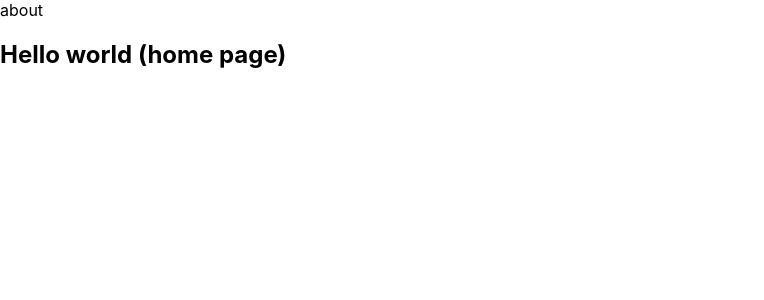
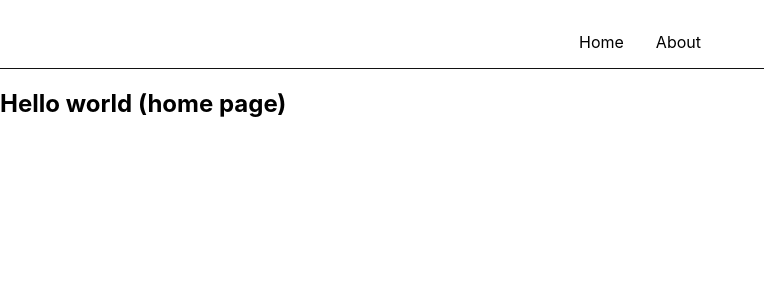
Before and after one commit to Ashkantvn/hello-world, a Next.js app: page / in a window 1280 px wide. Shown: the top 300 px of the page, without its empty margins (0-764 px from the left). Built offline with nearby package versions, Linux system fonts and the light colour scheme.

Commit message:
create a simple navbar

```diff
--- /dev/null
+++ b/component/layout.js
@@ -0,0 +1,12 @@
+import Navbar from './navbar'
+
+const Layout = ({children})=>{
+    return(
+        <div>
+            <Navbar/>
+            {children}
+        </div>
+    )
+}
+
+export default Layout;
--- a/component/navbar.jsx
+++ b/component/navbar.jsx
@@ -1,13 +1,15 @@
-
+import navStyle from '../styles/Navbar.module.css';
 import Link from "next/link";
 
-const NavBar = ()=>{
+const Navbar = ()=>{
     return(
-        <header>
+        <header className={navStyle.navbar}>
             <nav>
-                <Link href='/'>Home</Link>
-                <Link href='/about'>About</Link>
+                <Link  href='/'><a className={navStyle.link}>Home</a></Link>
+                <Link  href='/about'><a className={navStyle.link}>About</a></Link>
             </nav>
         </header>
     )
 }
+
+export default Navbar;
--- a/pages/_app.js
+++ b/pages/_app.js
@@ -1,7 +1,8 @@
-import '../styles/globals.css'
+import '../styles/globals.css';
+import Layout from '../component/layout'
 
 function App({ Component, pageProps }) {
-  return <Component {...pageProps} />
+  return <Layout> <Component {...pageProps} /></Layout>
 }
 
 export default App
--- a/pages/index.js
+++ b/pages/index.js
@@ -9,9 +9,6 @@ export default function Home() {
         <title>home</title>
       </Head>
       {" "}
-      <header>
-        <Link href="./about">about</Link>
-      </header>
       <h2>Hello world (home page)</h2>
     </div>
   );
--- /dev/null
+++ b/styles/Navbar.module.css
@@ -0,0 +1,10 @@
+.navbar{
+    text-align: center;
+    margin: 1em 0;
+    border-bottom: 1px solid #121212;
+    padding: 1em 0;
+    transition: 200ms;
+}
+.link{
+    margin: 0 1em;
+}
```
